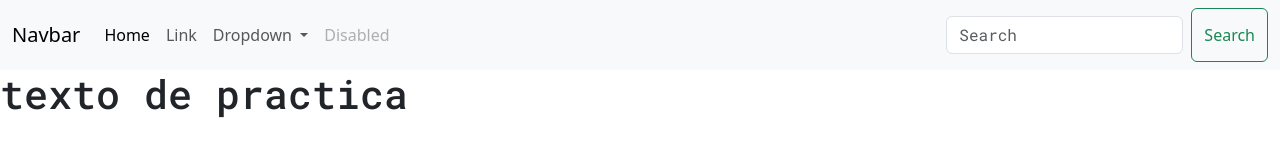
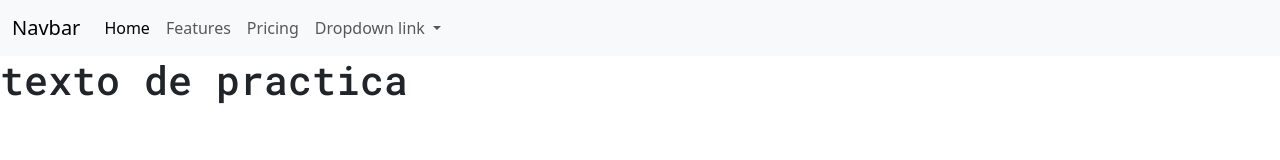
Before and after one commit to Joaquin-Ferreyra/PF-joaquinferreyra, a plain HTML site: page paginas/practicas.html in a window 1280 px wide. Drawn offline with Linux system fonts and the light colour scheme.

Commit message:
fotos nuevas

```diff
--- a/css/estilos.css
+++ b/css/estilos.css
@@ -243,7 +243,7 @@ header{
 }
 
 .item1{
-    background-color: #690162b2;
+    background-color: #11ff00b2;
     grid-area: header;
 }
 
--- a/paginas/practicas.html
+++ b/paginas/practicas.html
@@ -12,36 +12,31 @@
     <nav class="navbar navbar-expand-lg bg-body-tertiary">
         <div class="container-fluid">
           <a class="navbar-brand" href="#">Navbar</a>
-          <button class="navbar-toggler" type="button" data-bs-toggle="collapse" data-bs-target="#navbarSupportedContent" aria-controls="navbarSupportedContent" aria-expanded="false" aria-label="Toggle navigation">
+          <button class="navbar-toggler" type="button" data-bs-toggle="collapse" data-bs-target="#navbarNavDropdown" aria-controls="navbarNavDropdown" aria-expanded="false" aria-label="Toggle navigation">
             <span class="navbar-toggler-icon"></span>
           </button>
-          <div class="collapse navbar-collapse" id="navbarSupportedContent">
-            <ul class="navbar-nav me-auto mb-2 mb-lg-0">
+          <div class="collapse navbar-collapse" id="navbarNavDropdown">
+            <ul class="navbar-nav">
               <li class="nav-item">
                 <a class="nav-link active" aria-current="page" href="#">Home</a>
               </li>
               <li class="nav-item">
-                <a class="nav-link" href="#">Link</a>
+                <a class="nav-link" href="#">Features</a>
+              </li>
+              <li class="nav-item">
+                <a class="nav-link" href="#">Pricing</a>
               </li>
               <li class="nav-item dropdown">
                 <a class="nav-link dropdown-toggle" href="#" role="button" data-bs-toggle="dropdown" aria-expanded="false">
-                  Dropdown
+                  Dropdown link
                 </a>
                 <ul class="dropdown-menu">
                   <li><a class="dropdown-item" href="#">Action</a></li>
                   <li><a class="dropdown-item" href="#">Another action</a></li>
-                  <li><hr class="dropdown-divider"></li>
                   <li><a class="dropdown-item" href="#">Something else here</a></li>
                 </ul>
               </li>
-              <li class="nav-item">
-                <a class="nav-link disabled" aria-disabled="true">Disabled</a>
-              </li>
             </ul>
-            <form class="d-flex" role="search">
-              <input class="form-control me-2" type="search" placeholder="Search" aria-label="Search">
-              <button class="btn btn-outline-success" type="submit">Search</button>
-            </form>
           </div>
         </div>
       </nav>
```
